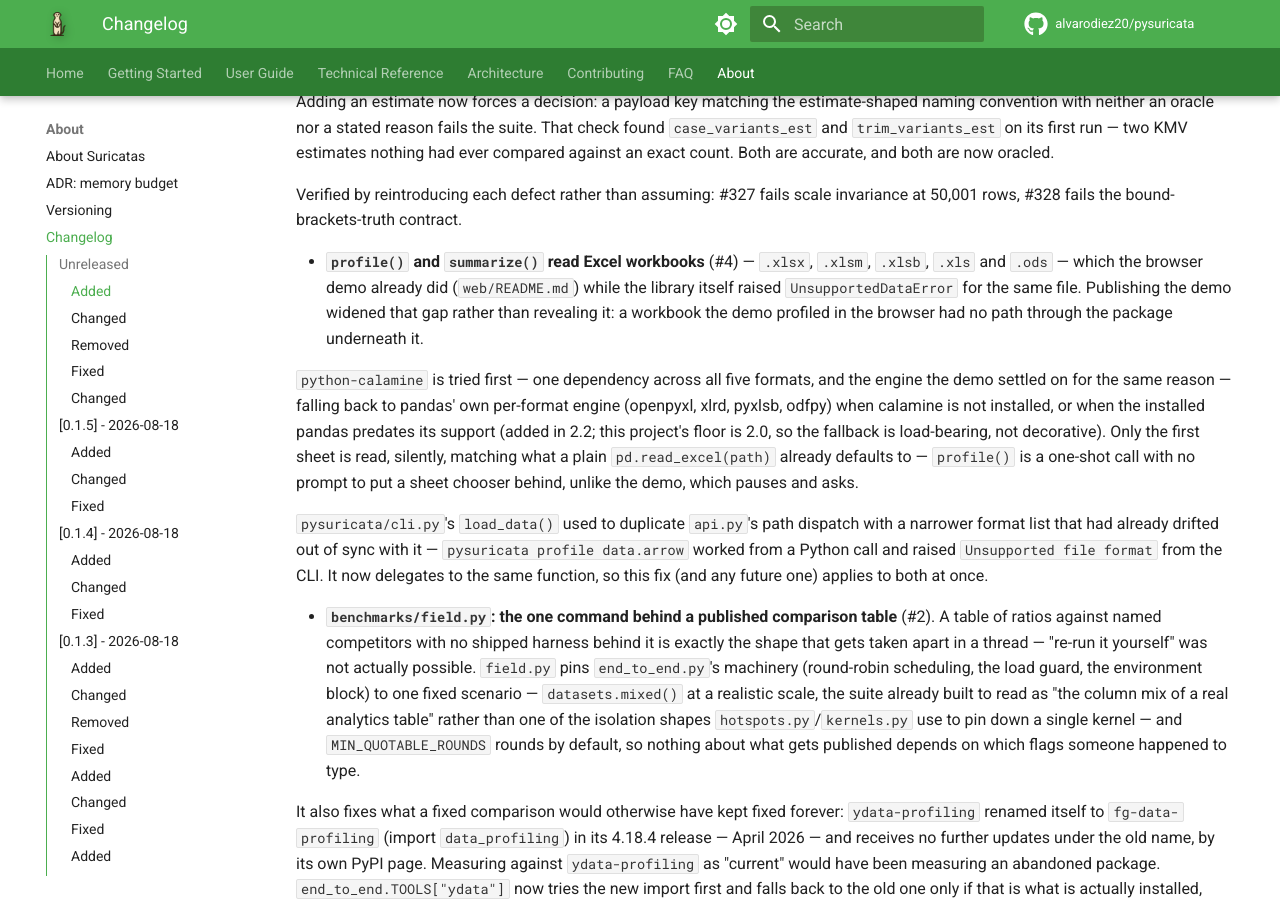
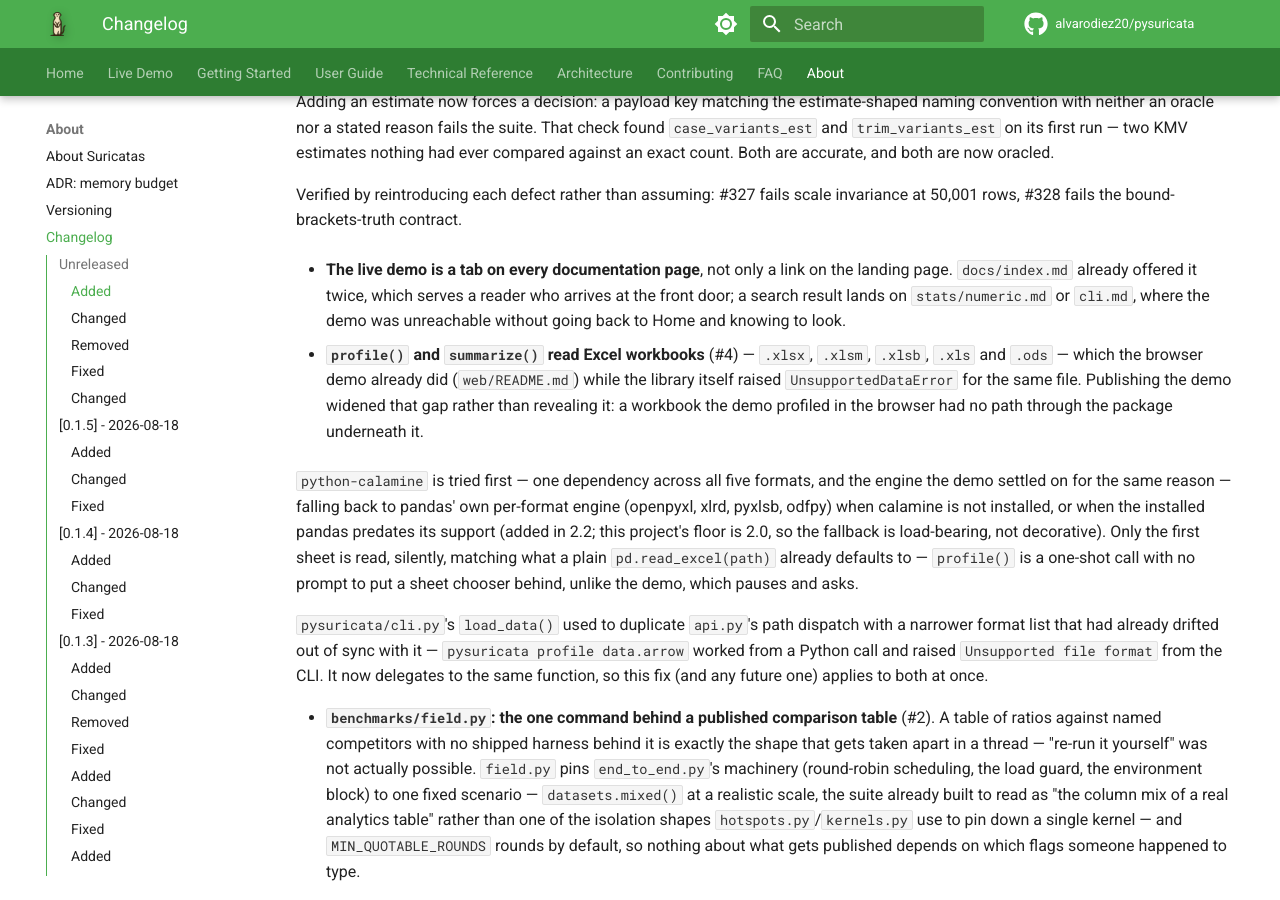
Before and after one commit to alvarodiez20/pysuricata, an MkDocs documentation site: the page built from docs/changelog.md, in a window 1280 px wide and 900 px high, scrolled down 888 px. Built offline with MkDocs 1.6.1 and Material for MkDocs 9.7.7, drawn with Linux system fonts in a browser that asks for light colours; comment, search, counter and statistics services are not loaded.

Commit message:
Put the live demo in the docs nav, not only on the landing page (#344)
`docs/index.md` already offered the demo twice -- a "Try it in your browser"
line under the intro, and the first card in the grid. Both serve a reader who
arrives at the front door. A search result does not: it lands on
`stats/numeric.md` or `cli.md`, where the demo was unreachable without going
back to Home and knowing to look for it.

An external entry in `nav:` becomes a tab on every page, since the theme
already has `navigation.tabs` on. Verified in the built HTML rather than
assumed: the link renders as `md-tabs__link` and `md-nav__link` on
`quickstart/index.html`, a page the landing-page links do not reach.

```diff
--- a/CHANGELOG.md
+++ b/CHANGELOG.md
@@ -53,6 +53,12 @@ quoted when both sides were measured in the same round-robin run.
 
   Verified by reintroducing each defect rather than assuming: #327 fails scale
   invariance at 50,001 rows, #328 fails the bound-brackets-truth contract.
+
+- **The live demo is a tab on every documentation page**, not only a link on
+  the landing page. `docs/index.md` already offered it twice, which serves a
+  reader who arrives at the front door; a search result lands on
+  `stats/numeric.md` or `cli.md`, where the demo was unreachable without going
+  back to Home and knowing to look.
 
 - **`profile()` and `summarize()` read Excel workbooks** (#4) — `.xlsx`,
   `.xlsm`, `.xlsb`, `.xls` and `.ods` — which the browser demo already did
--- a/mkdocs.yml
+++ b/mkdocs.yml
@@ -41,6 +41,11 @@ theme:
 
 nav:
   - Home: index.md
+  # An external link, so it becomes a tab on every page rather than a link the
+  # reader has to go back to the landing page to find. `index.md` already offers
+  # the demo twice, which serves someone who arrives at the front door and nobody
+  # who lands on a stats page from a search result.
+  - Live Demo: https://pysuricata.pages.dev
   - Getting Started:
       - Why PySuricata?: why-pysuricata.md
       - Installation: install.md
```
